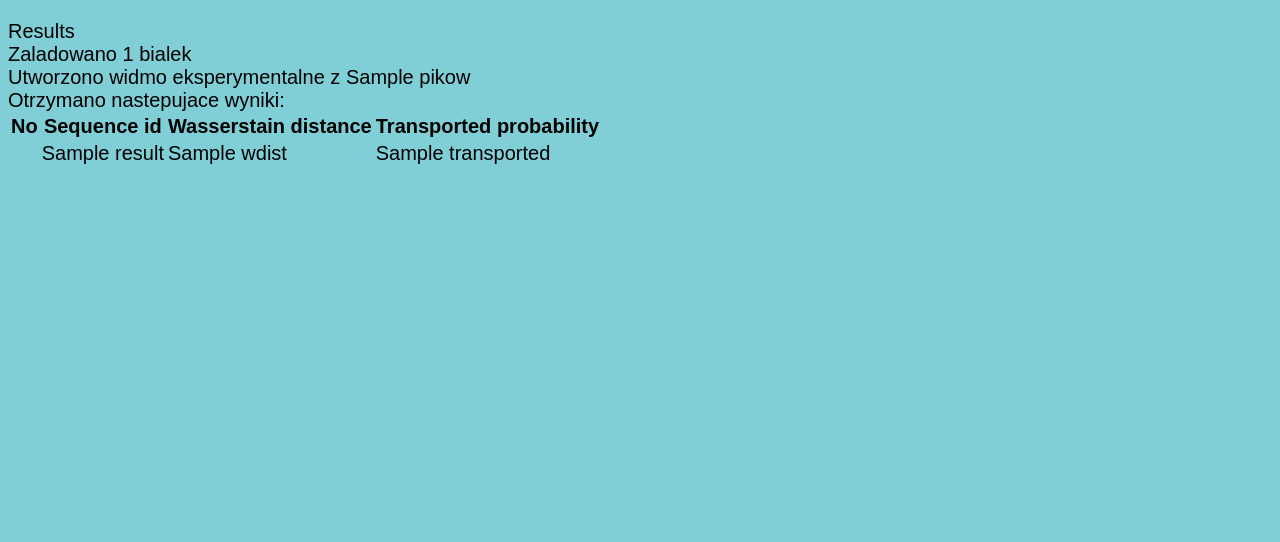
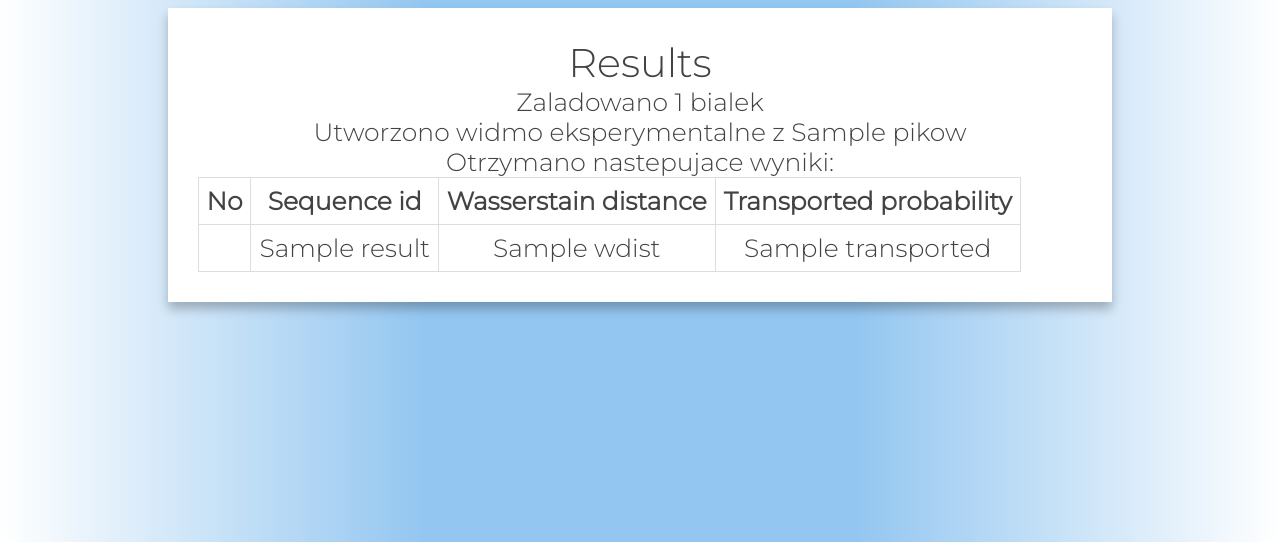
Before and after one commit to LicencjatBioinf/Interface, a Django app: template uniprotsearch/templates/results.html in a window 1280 px wide. Shown: the top 542 px of the page. Run offline with Django 3.2, Linux system fonts and the light colour scheme; the template is opened without the code that fills it: most values are stand-ins (such as "Sample title", 1, 10 or a date in 2020).

Commit message:
Add files via upload

```diff
--- a/static/uniprotsearch/style.css
+++ b/static/uniprotsearch/style.css
@@ -1,13 +1,102 @@
-body{
-    margin-top: 20px;
+@import url('https://fonts.googleapis.com/css2?family=Montserrat:wght@300&display=swap');
+
+body {
+    display: flex;
+    align-items: center;
+    justify-content: center;
     padding: 0px;
-    font-family: sans-serif;
-    font-size: 20px;
-    background-color: #80ced6;
+    font-family: 'Montserrat', sans-serif;
+    font-size: 25px;
+    color: rgb(68, 67, 67);
+    background-image: linear-gradient(to left, white, rgb(147, 198, 240), rgb(147, 198, 240), white);
 }
 
-.button{
+.title, .intro {
+    font-size: 40px;
+    text-align: center;
+}
+
+.button {
     position: relative;
     display: inline-block;
     box-sizing: border-box;
 }
+
+.child-box {
+    background-color: white;
+    padding: 30px;
+    box-shadow: 0 7px 10px rgba(0,0,0,.25);
+    width: 70%;
+    text-align: center;
+}
+
+p {
+    display: grid;
+}
+
+    p input, select {
+        border: none;
+        background: #eeeeee;
+        outline: none;
+        padding: 10px;
+    }
+
+    p input[type="file"] {
+        background: none;
+    }
+
+ul
+{
+    list-style-type: none;
+}
+
+/*Table*/
+table {
+    border-collapse: collapse;
+    counter-reset: row-num;
+}
+
+td, th {
+    border: 1px solid #ddd;
+    padding: 8px;
+}
+
+/* Icon */
+#btnInfo {
+    color: rgb(147, 198, 240);
+}
+
+footer{
+    text-align:center;
+    font-style: italic;
+    color: rgb(182, 221, 255);
+    word-spacing:25px;
+}
+/* Ukrywanie elementow */
+.enzymatic_activity-div p, .posttranslational_modifications-div p, .search_area-div p{
+    display:none;
+}
+
+.database-div, .fasta_input_file-div{
+    display: none;
+}
+
+/* Link do UniProt */
+a {
+    color: rgb(178, 190, 199);
+}
+a:link {
+    text-decoration: none;
+  }
+
+  a:visited {
+    text-decoration: none;
+  }
+
+  a:hover {
+    text-decoration: underline;
+  }
+
+  a:active {
+    text-decoration: underline;
+  }
```
Also changed, not shown: static/uniprotsearch/script.js (added, +13 -0 lines).
